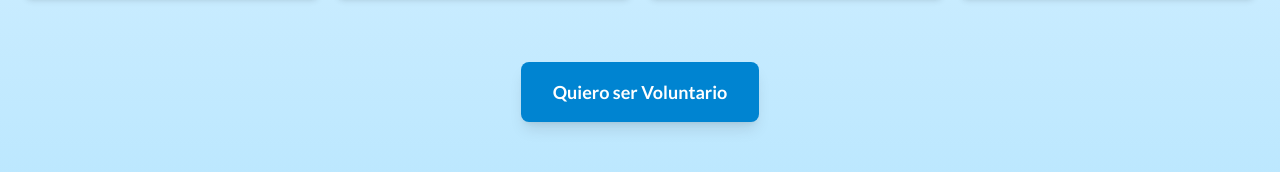
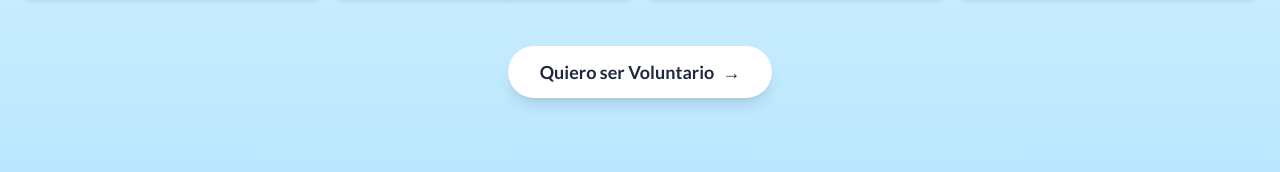
Before and after one commit to cometajoe/pies-contentos-app, a React (Vite) app: page / in a window 1280 px wide. Shown: the part 4813-4985 px from the top of the page. Built offline with nearby package versions, Linux system fonts and the light colour scheme.

Commit message:
feat: Integrate ReadMoreButton component into Volunteers section and remove old CTA

```diff
--- a/src/sections/Volunteers.jsx
+++ b/src/sections/Volunteers.jsx
@@ -1,8 +1,10 @@
-// src/sections/Volunteers.jsx
+
 import React, { useRef } from 'react';
 import { motion, useInView } from 'framer-motion';
 import { useLanguage } from '../context/LanguageContext';
-import ImageGallery from '../components/ImageGallery'; // <-- Tarea 2: Reutilizamos el componente
+import ImageGallery from '../components/ImageGallery';
+import ReadMoreButton from '../components/ReadMoreButton';
+
 
 // Imágenes de ejemplo para la sección de voluntarios.
 // Reemplázalas con fotos reales de tus eventos y voluntarios.
@@ -53,21 +55,9 @@ const Volunteers = () => {
         </motion.div>
 
         {/* Botón de Llamado a la Acción */}
-        <motion.div variants={itemVariants} className="mt-12 md:mt-16">
-          <a
-            href="#contact" // Enlaza al formulario de contacto
-            className="
-              inline-block px-8 py-4 text-base font-semibold text-white
-              bg-sky-600 hover:bg-sky-700
-              rounded-lg shadow-lg hover:shadow-xl
-              focus:outline-none focus:ring-2 focus:ring-sky-50p0 focus:ring-offset-2
-              transition-all duration-300 ease-in-out transform hover:scale-105
-              sm:text-lg
-            "
-          >
-            {t('volunteers.ctaButton')}
-          </a>
-        </motion.div>
+
+              <ReadMoreButton href={"/get-involved"} variants={itemVariants} title="volunteers.ctaButton" />
+
       </motion.div>
     </section>
   );
```
